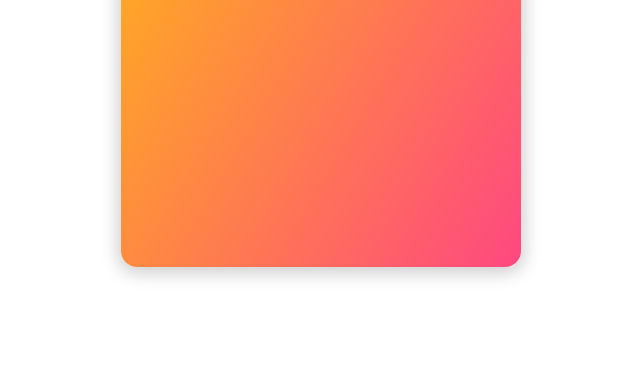
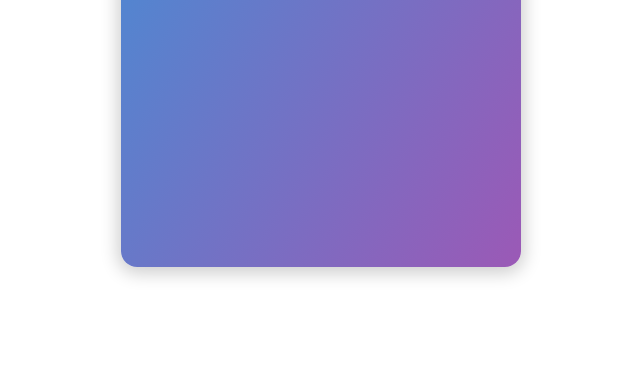
Before and after one commit to paternina/invitacion, a plain HTML site: page index.html in a window 1280 px wide. Shown: the part 513-900 px from the top of the page, without its empty margins (319-959 px from the left). Drawn offline with Linux system fonts and the light colour scheme.

Commit message:
fix: fecha correcta

```diff
--- a/index.html
+++ b/index.html
@@ -27,7 +27,7 @@
             <p class="txt-center pb">La diversión nos espera ...</p>
             <p class="mb">Por motivo de mi cumpleaños quiero invitarte a participar de esta salida campestre.</p>
             <p>Lugar: Finca, Sabanagrande</p>
-            <p>Fecha: 22-Abril-2023</p>
+            <p>Fecha: 29-Abril-2023</p>
             <p>Hora: 02:00 PM</p>
             <p>Encuentro: Mi Residencia (o llegar a parte)</p>
             <p class="txt-center mt">¡Te espero!</p>
--- a/inv.css
+++ b/inv.css
@@ -1,6 +1,6 @@
 :root {
-    --primary: #ffce00;
-    --secondary: #fe4880;
+    --primary: #3498db;
+    --secondary: #9b59b6;
     --dark: #212121;
     --light: #f3f3f3;
 }
```
